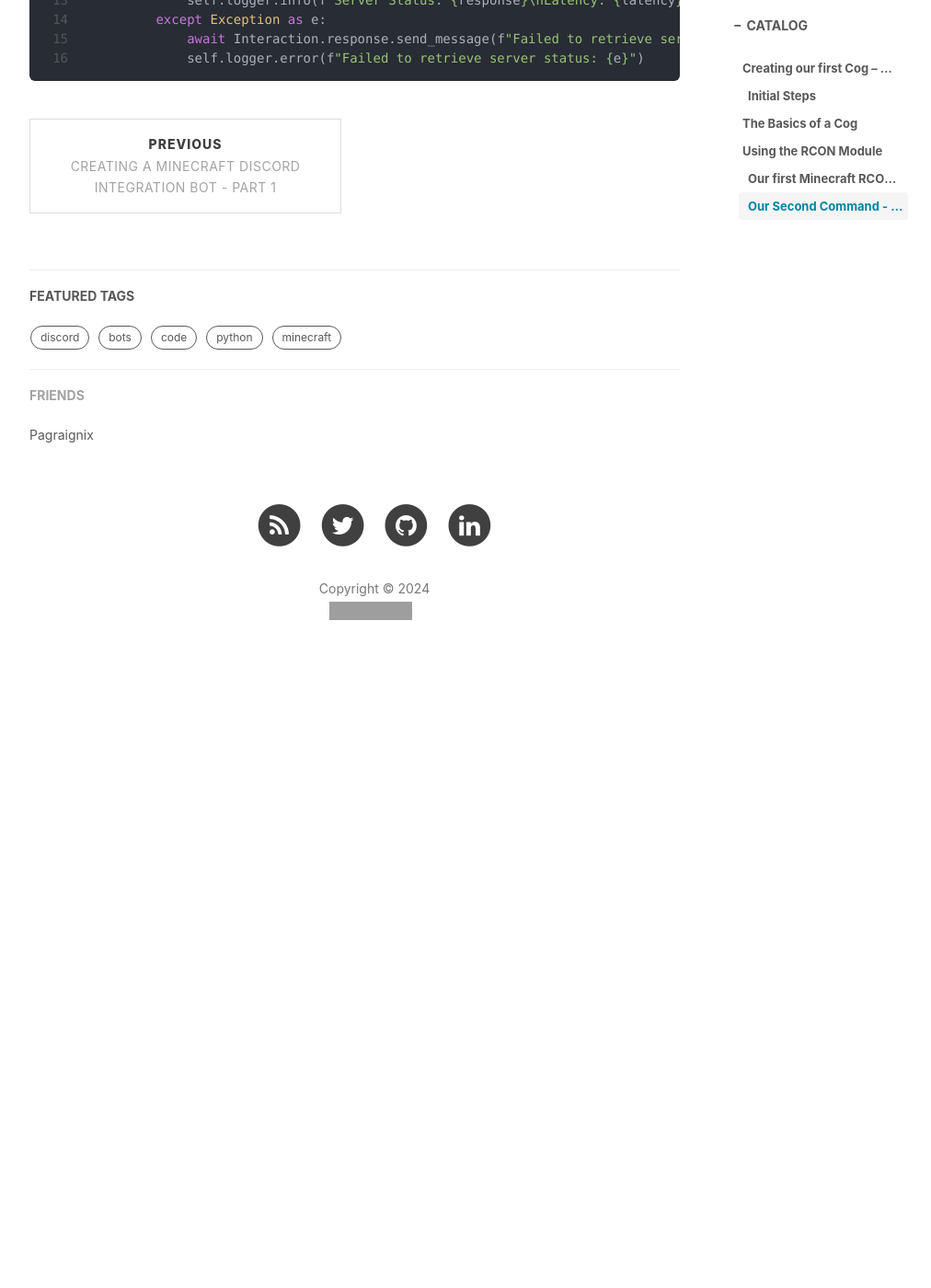
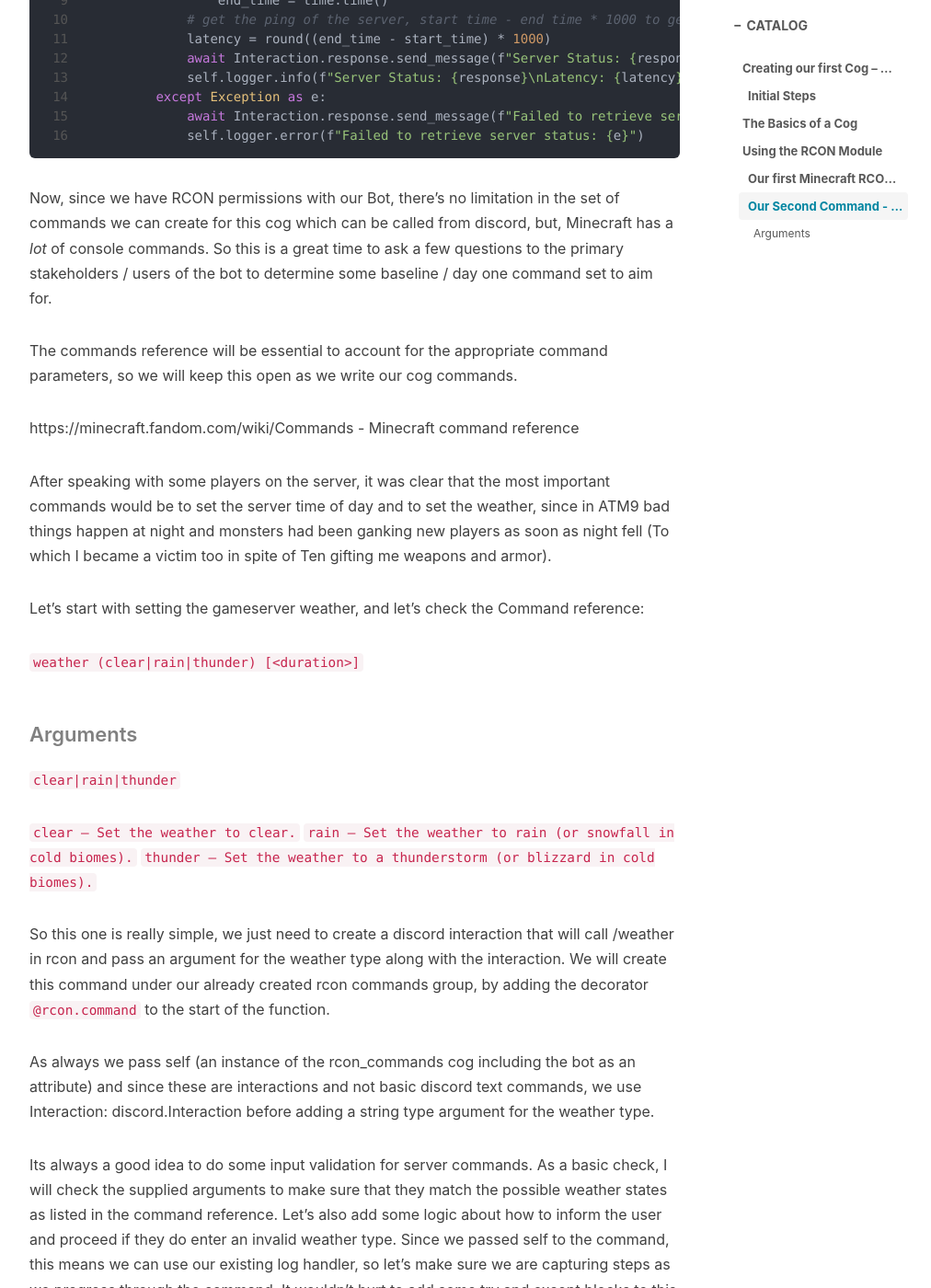
Before and after one commit to ropeadope62/ropeadope62.github.io, a Jekyll site: the page built from _posts/2024-21-01-minecraft-bot-part-2.md, in a window 1280 px wide and 1400 px high, scrolled down 5349 px. Shown: the whole window at 92% size, without its empty margins (233-1245 px from the left). Built offline with Jekyll 4.4.1, drawn with Linux system fonts in a browser that asks for light colours; nearby versions of some CDN libraries; comment, search, counter and statistics services are not loaded; before the commit the page ends 6117 px from its top, so only the background shows below that; some of the changed text lies outside the part shown; grey boxes are pictures that could not be loaded.

Commit message:
Update 2024-21-01-minecraft-bot-part-2.md

````diff
--- a/_posts/2024-21-01-minecraft-bot-part-2.md
+++ b/_posts/2024-21-01-minecraft-bot-part-2.md
@@ -15,6 +15,8 @@ tags:
   - python
   - bots
 ---
+
+I split this post into two parts, with part 1 just about wrapping up the creation of our custom cog loader. In Part 2, we will actually create some cogs that we can start to use in Discord.
 
 # Creating our first Cog – RCON Commands
 
@@ -122,7 +124,7 @@ Within the context, the command method of the MCRcon object is called with the c
 
 So all we need to do is use our user arguments to send that string to the MCRcon command method, and in this case, we just need to pass our command concatenations as a single string: `command = f"say {thing_to_say}"`. Easy, we are just making commands to be written into the game console after all. As per the guidelines for proper gameserver socket management, we use with `MCRcon(rcon_host, rcon_password, port=rcon_port)`` to establish our connection. Then we set a variable or our response and define it as mcr.command(command) which is the method which sends our string to the server console.
 
-### Our Second Command - Essentials: Ping
+### Our Second Command - Essentials: Ping / Server Status
 
 Which server admin doesn't obsess about server client latency? Let's make a command to monitor the latency between the discord bot and the gameserver.
 
@@ -148,3 +150,46 @@ Let's call our two measures, `start_time` and `end_time`, measure their differen
             await Interaction.response.send_message(f"Failed to retrieve server status: {e}")
             self.logger.error(f"Failed to retrieve server status: {e}")
 ```
+
+Now, since we have RCON permissions with our Bot, there's no limitation in the set of commands we can create for this cog which can be called from discord, but, Minecraft has a *lot* of console commands. So this is a great time to ask a few questions to the primary stakeholders / users of the bot to determine some baseline / day one command set to aim for.
+
+The commands reference will be essential to account for the appropriate command parameters, so we will keep this open as we write our cog commands.
+
+https://minecraft.fandom.com/wiki/Commands - Minecraft command reference
+
+After speaking with some players on the server, it was clear that the most important commands would be to set the server time of day and to set the weather, since in ATM9 bad things happen at night and monsters had been ganking new players as soon as night fell (To which I became a victim too in spite of Ten gifting me weapons and armor).
+
+Let's start with setting the gameserver weather, and let's check the Command reference:
+
+``weather (clear|rain|thunder) [<duration>]``
+
+#### Arguments
+
+``clear|rain|thunder``
+
+``clear – Set the weather to clear.``
+``rain – Set the weather to rain (or snowfall in cold biomes).``
+``thunder – Set the weather to a thunderstorm (or blizzard in cold biomes).``
+
+So this one is really simple, we just need to create a discord interaction that will call /weather in rcon and pass an argument for the weather type along with the interaction. We will create this command under our already created rcon commands group, by adding the decorator ``@rcon.command`` to the start of the function.
+
+As always we pass self (an instance of the rcon_commands cog including the bot as an attribute) and since these are interactions and not basic discord text commands, we use Interaction: discord.Interaction before adding a string type argument for the weather type.
+
+Its always a good idea to do some input validation for server commands. As a basic check, I will check the supplied arguments to make sure that they match the possible weather states as listed in the command reference. Let's also add some logic about how to inform the user and proceed if they do enter an invalid weather type. Since we passed self to the command, this means we can use our existing log handler, so let's make sure we are capturing steps as we progress through the command. It wouldn't hurt to add some try and except blocks to this code but this will do the job:
+
+```python
+@rcon.command(name="weather", description="Change the weather. Usage <weather_type> \n Valid weather types: clear, rain, thunder")
+@has_permissions(manage_channels=True)
+async def weather(self, Interaction: discord.Interaction, weather_type: str):
+    """ Change the weather. Usage <weather_type> \n Valid weather types: clear, rain, thunder"""
+    valid_types = ["clear", "rain", "thunder"]
+    if weather_type.lower() not in valid_types:
+        await Interaction.response.send_message("Invalid weather type. Choose from clear, rain, or thunder.")
+        self.logger.warning(f"{Interaction.user} attempted to set an Invalid weather type: {weather_type}")
+        return
+    command = f"/weather {weather_type}"
+    with MCRcon(rcon_host, rcon_password, port=rcon_port) as mcr:
+        response = mcr.command(command)
+        await Interaction.response.send_message(f"Weather changed to {weather_type}.")
+        self.logger.info(f"{Interaction.user} changed Weather to {weather_type}.")
+```
````
Also changed, not shown: other parts of _posts/2024-21-01-minecraft-bot-part-2.md (+1 -1 lines).
